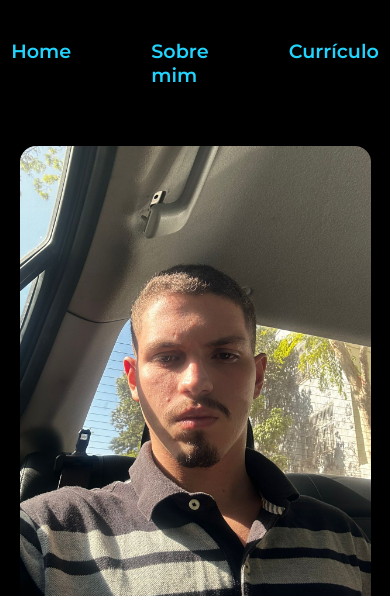
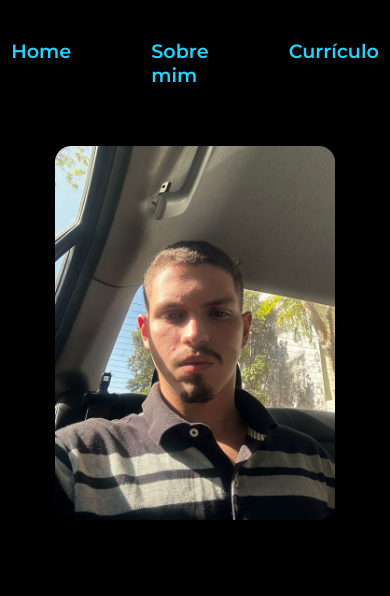
Before and after one commit to felipeoc12/portfolio, a plain HTML site: page index.html in a window 390 px wide. Shown: the top 596 px of the page. Drawn offline with nearby package versions, Linux system fonts and the light colour scheme.

Commit message:
Mudança no tamanho da imagem responsiva

```diff
--- a/styles/style.css
+++ b/styles/style.css
@@ -147,6 +147,7 @@ body{
         width: auto;
     }
     .apresentacao__foto{
-        width: 100%;
+        width: 80%;
+        max-width: 300px;
     }
 }
```
